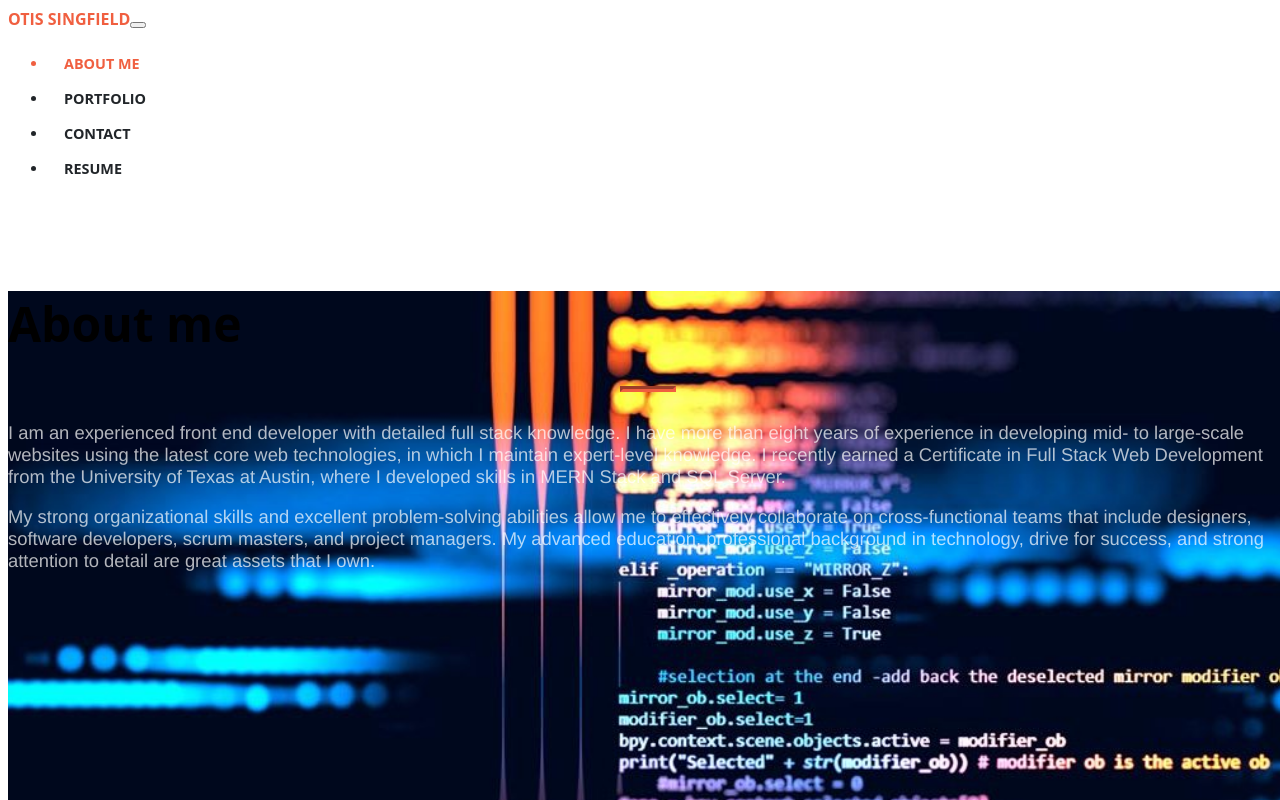
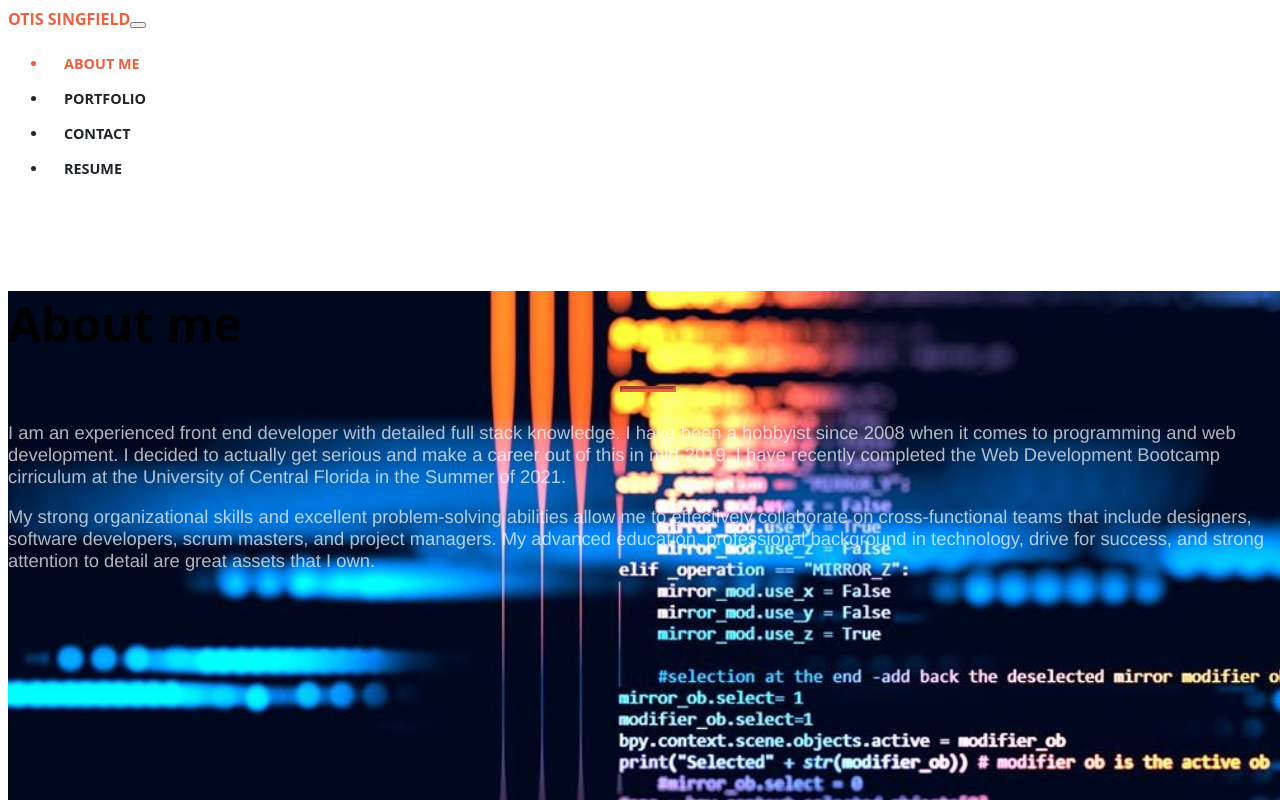
Before and after one commit to singfieldotis/react-portfolio, a React (Create React App) app: page / in a window 1280 px wide. Shown: the top 800 px of the page. Built offline with nearby package versions, Linux system fonts and the light colour scheme; the HTML template or start-up script is replaced by a standard one.

Commit message:
updating text

```diff
--- a/src/components/About/index.js
+++ b/src/components/About/index.js
@@ -18,12 +18,11 @@ function About() {
             <hr />
             <p className="text-faded mb-5">
               I am an experienced front end developer with detailed full stack
-              knowledge. I have more than eight years of experience in
-              developing mid- to large-scale websites using the latest core web
-              technologies, in which I maintain expert-level knowledge. I
-              recently earned a Certificate in Full Stack Web Development from
-              the University of Texas at Austin, where I developed skills in
-              MERN Stack and SQL Server.
+              knowledge. I have been a hobbyist since 2008 when it comes to
+              programming and web development. I decided to actually get serious
+              and make a career out of this in mid-2019. I have recently
+              completed the Web Development Bootcamp cirriculum at the
+              University of Central Florida in the Summer of 2021.
             </p>
 
             <p className="text-faded mb-5">
```
